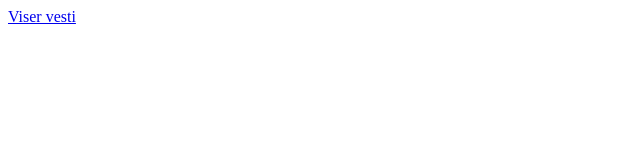
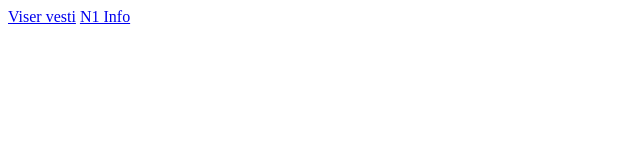
Before and after one commit to miklax/viserrssreader, a website: page index.html in a window 1280 px wide. Shown: the full height of the page, 0-640 px from the left. Drawn offline with Linux system fonts and the light colour scheme.

```diff
--- a/index.html
+++ b/index.html
@@ -18,6 +18,7 @@
       <div ng-controller="feedc">
 
         <a href="#" ng-click="feedSrc='http://www.viser.edu.rs/xml/rss-vesti.php';loadFeed($event);">Viser vesti</a>
+        <a href="#" ng-click="feedSrc='http://www.theverge.com/rss/frontpage';loadFeed($event);">N1 Info</a>
 
         <div>
           <ul>
@@ -26,6 +27,7 @@
               <h5><a href="{{feed.link}}">{{feed.title}}</a></h5>
               <p class="text-left">{{feed.contentSnippet}}</p>
               <span class="small">{{feed.publishedDate}}</span>
+
             </li>
           </ul>
 
--- a/main.js
+++ b/main.js
@@ -9,18 +9,15 @@
     };
 });
 
-// app.controller('feedc', ['FeedService', function($scope, FeedService){
 app.controller('feedc',  function($scope, FeedService){
   $scope.loadButonText = "Load"; //dugme tekst
-  console.log('hello');
 
   $scope.loadFeed = function(e){
       FeedService.parseFeed($scope.feedSrc)
       .then(function(res){
           $scope.loadButonText = angular.element(e.target).text();
           $scope.feeds = res.data.responseData.feed.entries;
-
-
+          console.log($scope.feeds);
       });
   };
 });
```
